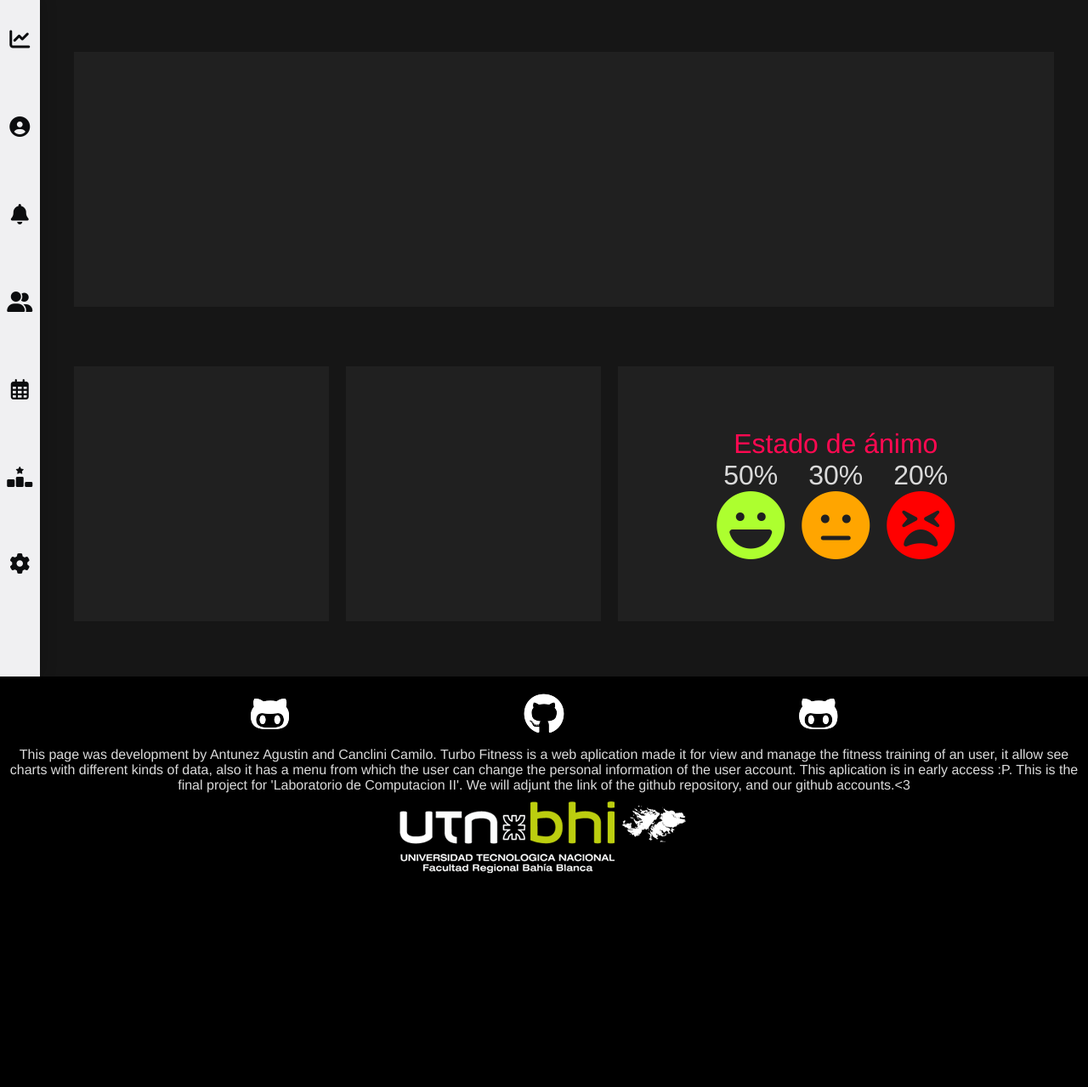
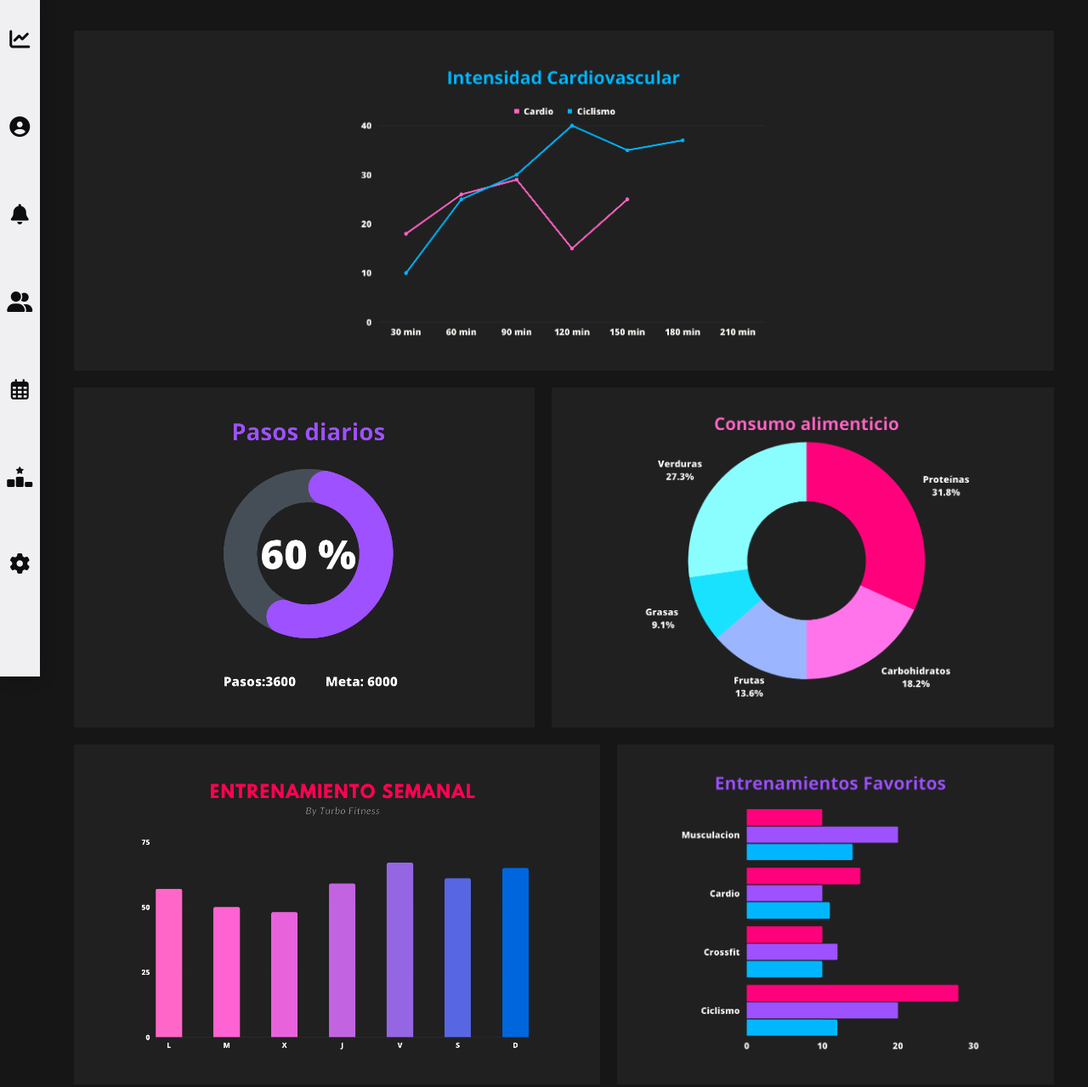
Before and after one commit to agustin-antunez/Lab2-Final-Project, a plain HTML site: page index.html in a window 1280 px wide. Shown: the part 84-1363 px from the top of the page at 85% size. Before the commit the page ends 1133 px from the top, so only its background shows below. Drawn offline with nearby package versions, Linux system fonts and the light colour scheme.

Commit message:
FInal Commit

```diff
--- a/css/estilos_generales.css
+++ b/css/estilos_generales.css
@@ -52,6 +52,7 @@ nav{
     color: #FFF;
 }
 h1{
+    text-align: center;
     letter-spacing: 10px;
     animation-name: header_animation;
     animation-duration: 4s;
@@ -110,7 +111,7 @@ footer{
     align-items: center;
     z-index: 2;
     box-sizing: border-box;
-    padding: .5em .5em;
+    padding: .9em .9em;
     text-align: center;
     font-size: 1rem;
     font-family: monospace;
@@ -130,6 +131,9 @@ footer{
     animation-duration: 1s;
     animation-direction: alternate;
     animation-iteration-count: infinite;
+}
+#utn-logo{
+    width: 60%;
 }
 @keyframes footer-links_animation {
     from{
--- a/css/estilos_index.css
+++ b/css/estilos_index.css
@@ -15,7 +15,7 @@
     display: flex;
     flex-wrap: wrap;
     margin: 20px;
-    align-items: center;
+    align-content: center;
     justify-content: center;
     padding: 20px;
     gap: 20px;
@@ -33,22 +33,32 @@
     flex-direction: column;
     justify-content: center;
     flex-wrap: wrap;
-    min-width: 300px;
+    min-width: 200px;
     flex-grow: 1;
-    height: 300px;
+    height: 400px;
     padding: 20px;
     background-color: #202020;
 }
+.dashboard > *:hover{
+    transform: scale(1.01);
+}
 .dashboard > * > img{
     height: 100%;
+    width: 100%;
     object-fit: contain;
 }
 .bars{
-    width: 100%;
+    width: 70%;
+
+}
+.bars > img{
+    object-fit: contain;
+    overflow-y: visible;
 }
 .mood-container {
     display: flex;
-    justify-content: space-around;
+    width: 100%;
+    justify-content: space-evenly;
     align-items: center;
     gap: 20px;
 
@@ -74,3 +84,6 @@ p {
     font-family: monospace;
     color: var(--Color-coral);
 }
+.mood > span{
+    margin-bottom: 40px;
+}
--- a/index.html
+++ b/index.html
@@ -35,13 +35,19 @@
 
                 <section class="dashboard">
                     <div class="bars">
-                        <img src="img/entrenamiento.png" alt="">
+                        <img src="img/cardio-t.png" alt="">
                     </div>
                     <div class="cake">
-                        <img src="" alt="">
+                        <img src="img/porcent-t.png" alt="">
                     </div>
                     <div class="estadistic">
-                        <img src="" alt="">
+                        <img src="img/torta-t.png" alt="">
+                    </div>
+                    <div class="estadistic">
+                        <img src="img/bars-t.png" alt="">
+                    </div>
+                    <div class="estadistic">
+                        <img src="img/estadistic-t.png" alt="">
                     </div>
                     <div class="mood">
                         <span>Estado de ánimo</span>
@@ -76,7 +82,7 @@
             </div>
             <div>
                 <a href="https://www.frbb.utn.edu.ar/frbb/index.php" target="_blank">
-                    <img src="img/utn-logo.png" alt="logo de la UTN">
+                    <img src="img/utn-logo.png" alt="logo de la UTN" id="utn-logo">
                 </a>
             </div>
         </footer>
```
